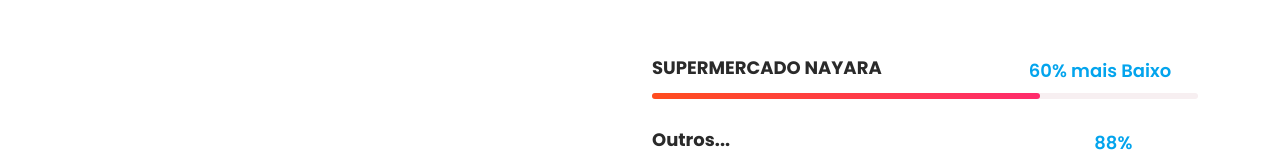
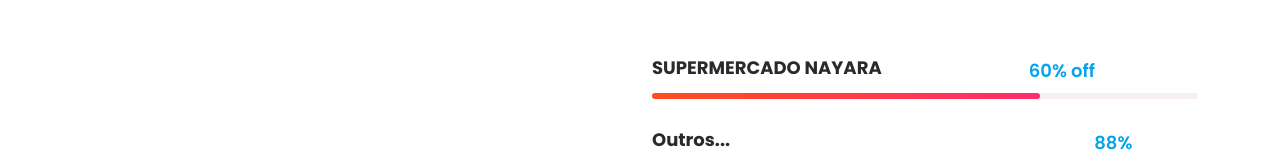
Before and after one commit to GrupoNat/SuperMercado, a plain HTML site: page index.html in a window 1280 px wide. Shown: the part 1944-2096 px from the top of the page. Drawn offline with Linux system fonts and the light colour scheme.

Commit message:
Update index.html

```diff
--- a/index.html
+++ b/index.html
@@ -182,7 +182,7 @@
             <div class="col-lg-12">
               <div class="first-bar progress-skill-bar">
                 <h4>SUPERMERCADO NAYARA</h4>
-                <span>60% mais Baixo </span>
+                <span>60% off </span>
                 <div class="filled-bar"></div>
                 <div class="full-bar"></div>
               </div>
```
